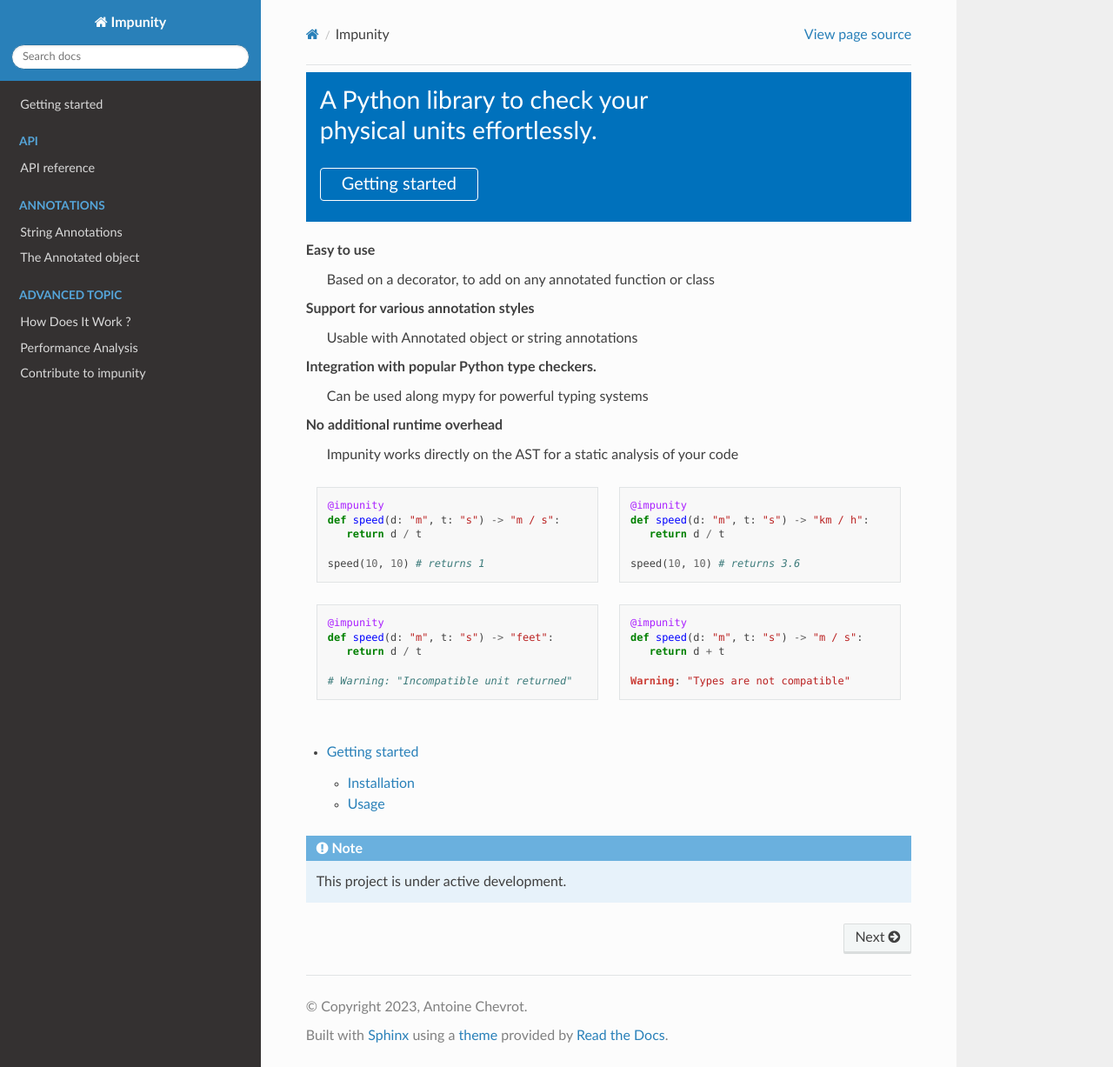
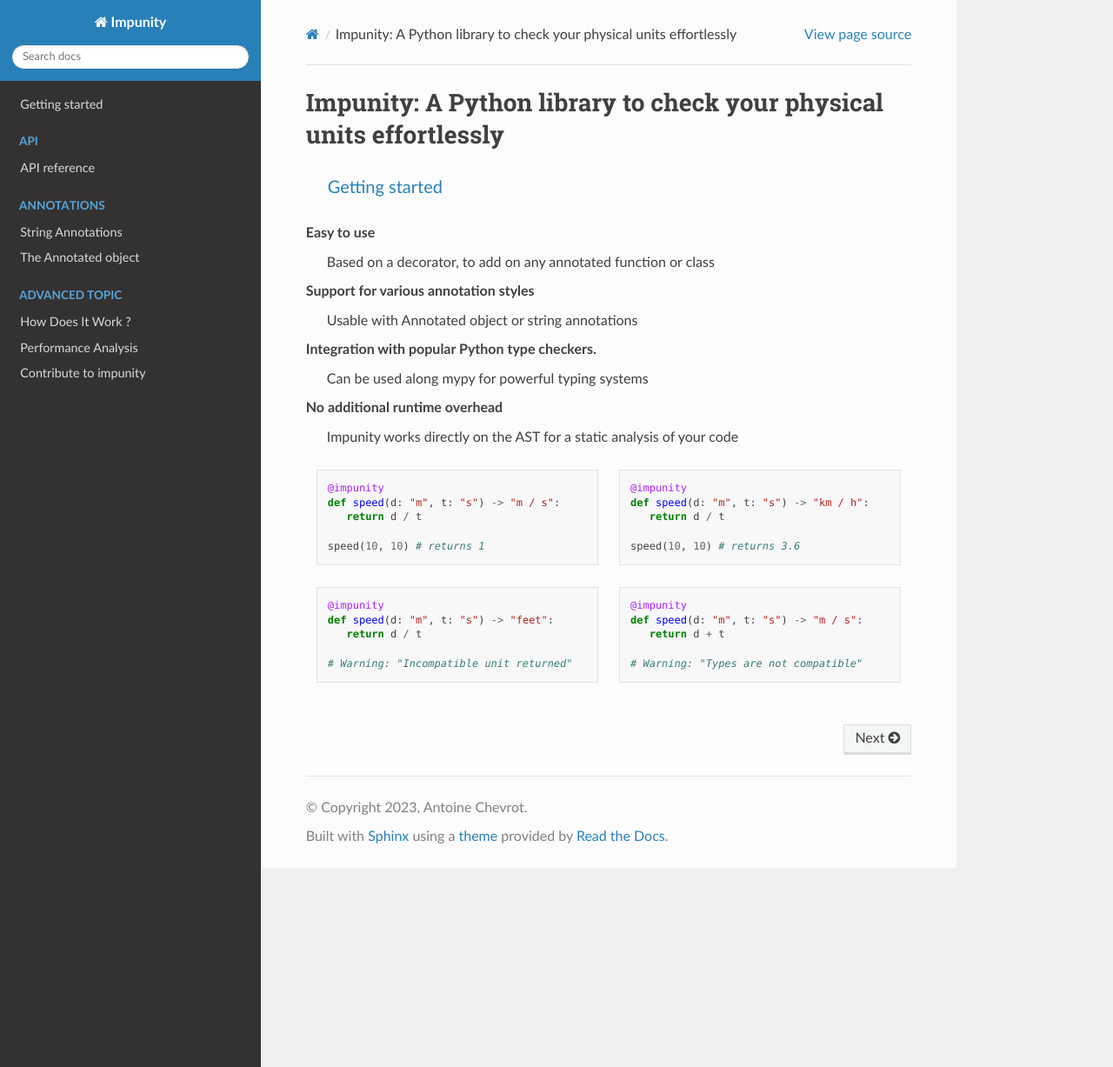
Before and after one commit to achevrot/impunity, a Sphinx documentation site: the page built from docs/source/index.rst, in a window 1280 px wide and 1227 px high. Shown: the whole window at 87% size. Built offline with Sphinx 7.4.7 and the Read the Docs theme 2.0.0, drawn with Linux system fonts in a browser that asks for light colours; some of the changed lines change nothing that is shown.

Commit message:
home page design

```diff
--- a/docs/source/index.rst
+++ b/docs/source/index.rst
@@ -3,42 +3,14 @@
    You can adapt this file completely to your liking, but it should at least
    contain the root `toctree` directive.
 
-:sd_hide_title:
-
-Impunity
-====================================
+Impunity: A Python library to check your physical units effortlessly
+====================================================================
 
 
-
-
-
-.. div:: sd-bg-primary
-
-
-   .. grid::
-      :reverse:
-      :gutter: 2 3 3 3
-      :margin: 4 4 1 2
-
-      .. grid-item::
-         :columns: 12 4 4 4
-         :child-align: justify
-         :class: sd-text-white sd-fs-3
-
-
-      .. grid-item::
-         :columns: 12 8 8 8
-         :child-align: justify
-         :class: sd-text-white sd-fs-3
-
-         A Python library to check your physical units effortlessly.
-
-
-         .. button-ref:: quickstart
-            :ref-type: doc
-            :outline:
-            :color: white
-            :class: sd-px-4 sd-fs-5
+.. button-ref:: quickstart
+   :ref-type: doc
+   :outline:
+   :class: sd-px-4 sd-fs-5
 
 
 Easy to use
@@ -93,9 +65,10 @@
                def speed(d: "m", t: "s") -> "m / s":
                   return d + t
 
-               Warning: "Types are not compatible"
+               # Warning: "Types are not compatible"
 
 .. toctree::
+   :hidden:
 
    quickstart
 
@@ -124,7 +97,3 @@
    :hidden:
 
    contribute
-
-.. note::
-
-   This project is under active development.
```
